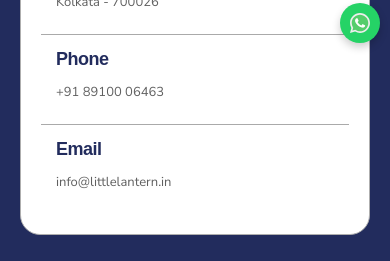
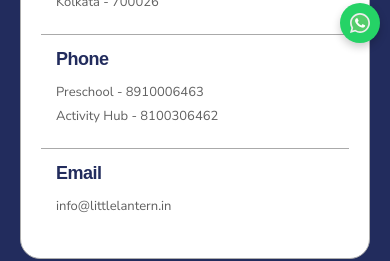
Before and after one commit to little-lantern/frontend, a React (Create React App) app: page /contact-us in a window 390 px wide. Shown: the part 781-1042 px from the top of the page. Built offline with nearby package versions, Linux system fonts and the light colour scheme; a web font is replaced by a local one.

Commit message:
phone updated

```diff
--- a/src/components/Footer.tsx
+++ b/src/components/Footer.tsx
@@ -103,7 +103,8 @@
             <p>
               <span>Little Lantern - Early Learning Center</span>
               <span>170, Harish Mukherjee Road, Kolkata - 700026</span>
-              <span>+91 89100 06463</span>
+              <span>Preschool - 8910006463 </span>
+              <span>Activity Hub - 8100306462</span>
               <span>info@littlelantern.in</span>
             </p>
           </div>
@@ -116,7 +117,8 @@
           <p>
             <span>Little Lantern - Early Learning Center</span>
             <span>170, Harish Mukherjee Road, Kolkata - 700026</span>
-            <span>+91 89100 06463</span>
+            <span>Preschool - 8910006463 </span>
+            <span>Activity Hub - 8100306462</span>
             <span>info@littlelantern.in</span>
           </p>
         </div>
--- a/src/pages/Contact.page.tsx
+++ b/src/pages/Contact.page.tsx
@@ -46,7 +46,10 @@
                 <br /> Kolkata - 700026
               </p>
               <h3>Phone</h3>
-              <p>+91 89100 06463</p>
+              <p>
+                Preschool - 8910006463 <br />
+                Activity Hub - 8100306462
+              </p>
               <h3>Email</h3>
               <p>info@littlelantern.in</p>
             </div>
```
